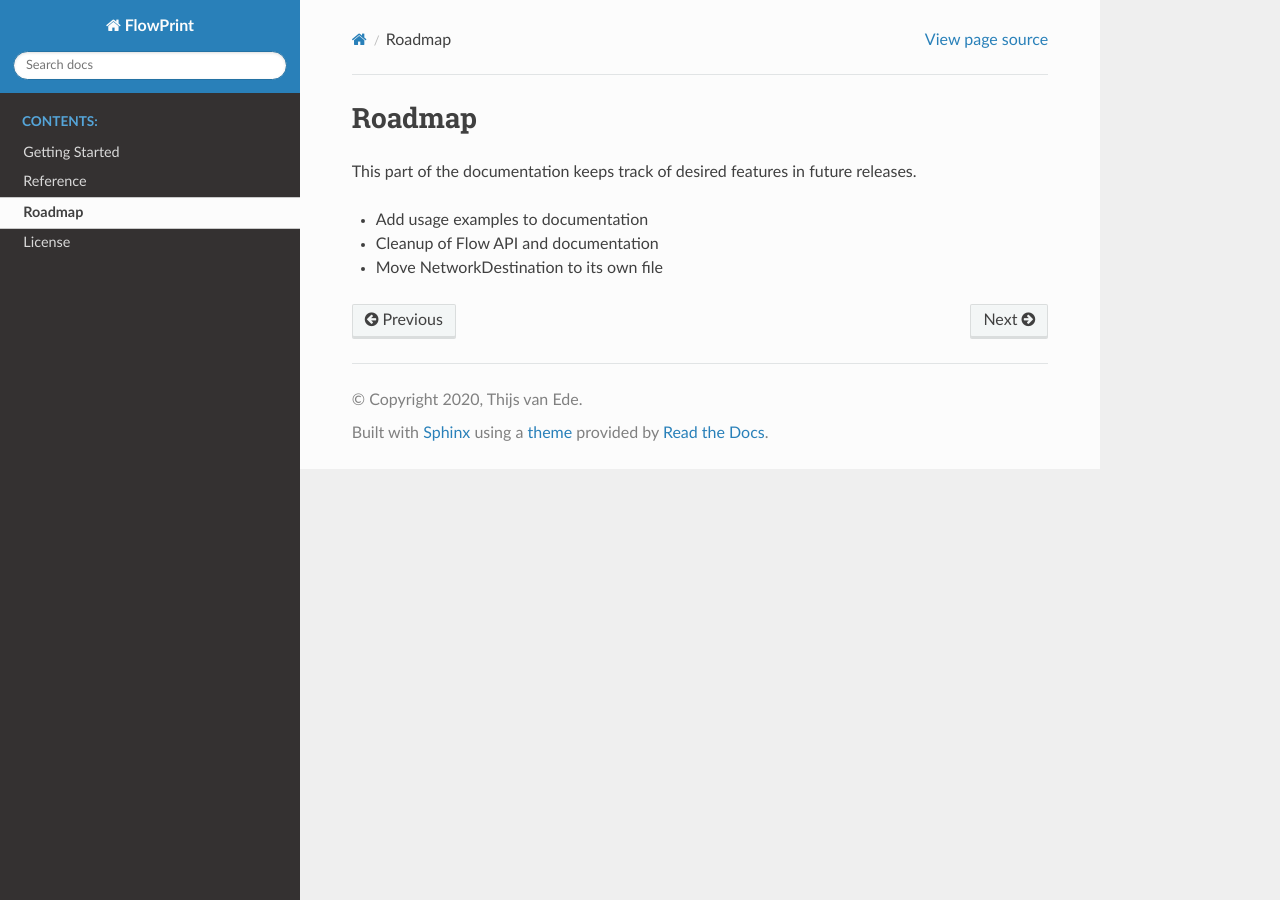
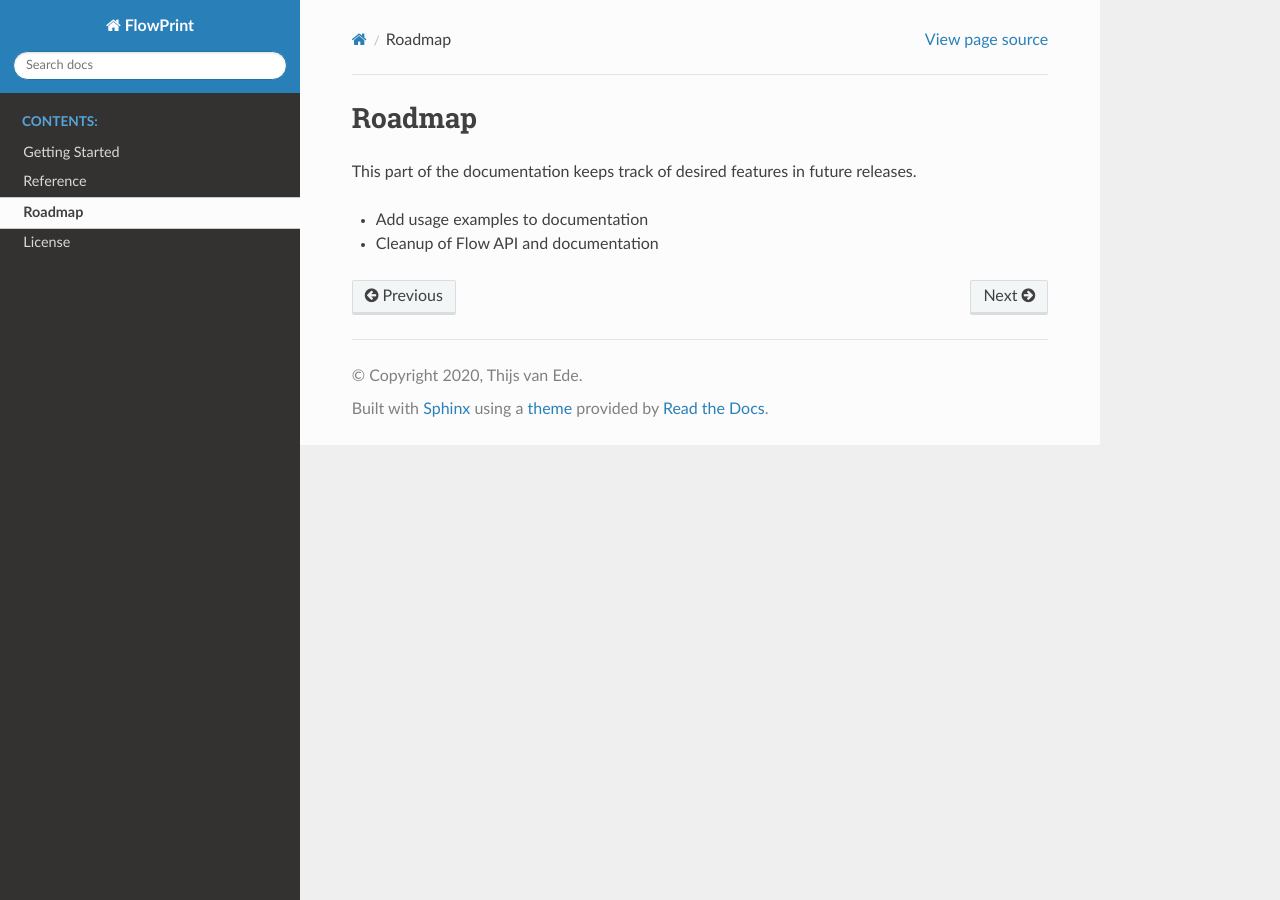
Before and after one commit to Thijsvanede/FlowPrint, a Sphinx documentation site: the page built from docs/source/roadmap.rst, in a window 1280 px wide. Built offline with Sphinx 7.4.7 and the Read the Docs theme 2.0.0, drawn with Linux system fonts in a browser that asks for light colours.

Commit message:
Removed completed items from roadmap

```diff
--- a/docs/source/roadmap.rst
+++ b/docs/source/roadmap.rst
@@ -5,4 +5,3 @@ This part of the documentation keeps track of desired features in future release
 
 - Add usage examples to documentation
 - Cleanup of Flow API and documentation
-- Move NetworkDestination to its own file
```
